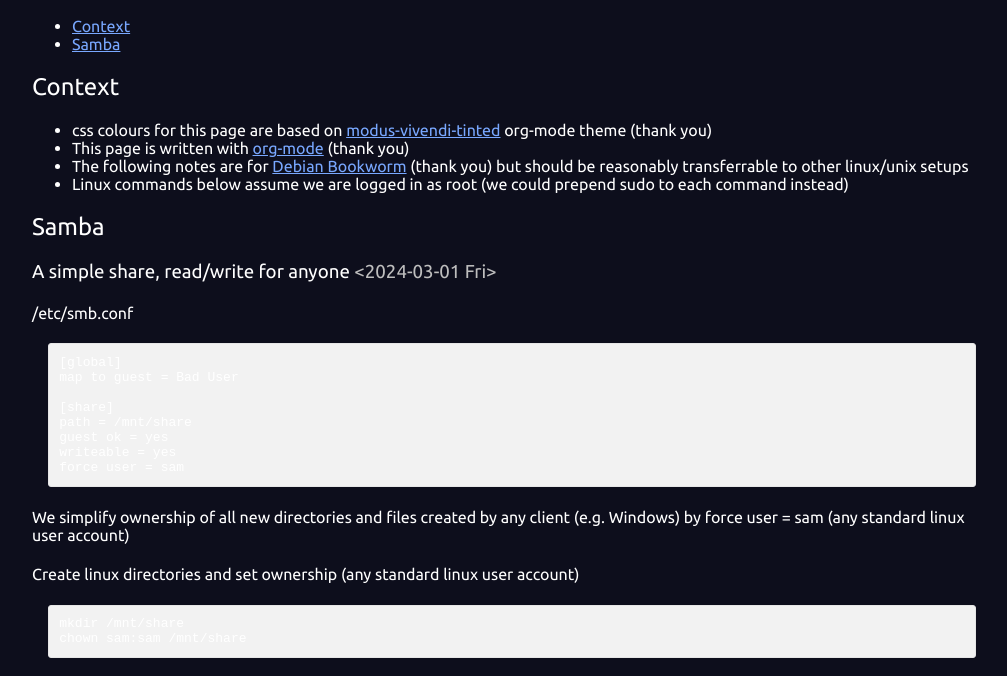
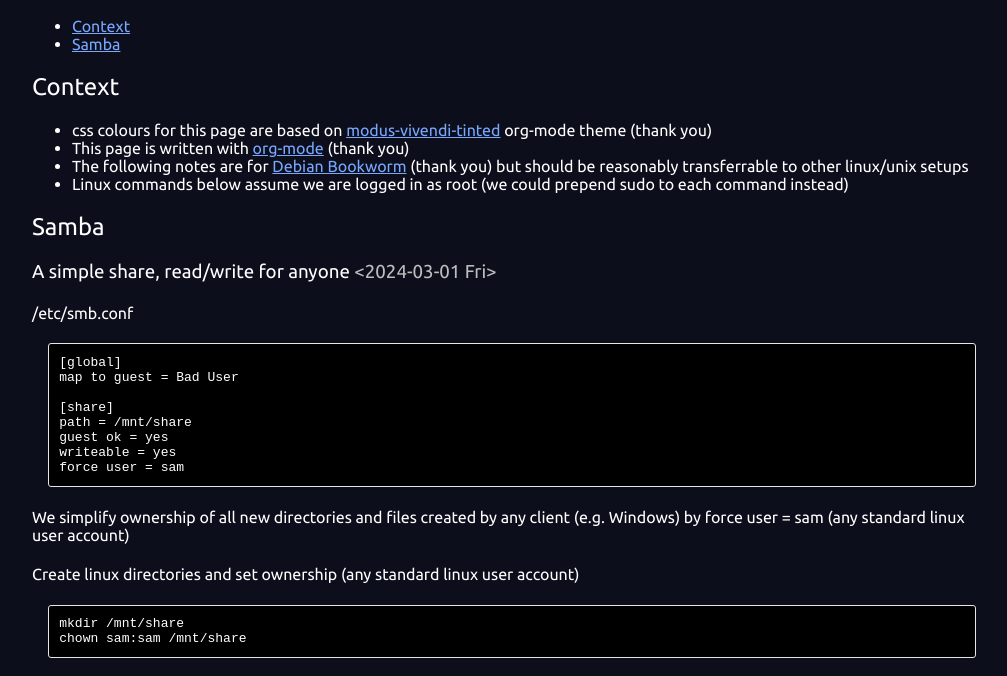
Before and after one commit to johnsonmlw/johnsonmlw, a plain HTML site: page index.html in a window 1280 px wide. Shown: the part 109-785 px from the top of the page, without its empty margins (128-1135 px from the left). Drawn offline with Linux system fonts and the light colour scheme.

Commit message:
Add files via upload

```diff
--- a/org.css
+++ b/org.css
@@ -28,3 +28,7 @@
 }
 
 a { color: #79A8FF; }
+
+.example {
+    background-color: black;
+}
```
